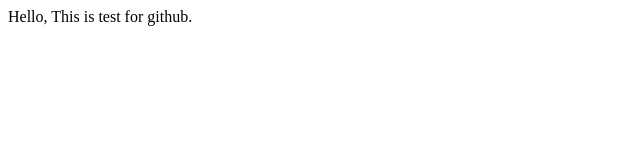
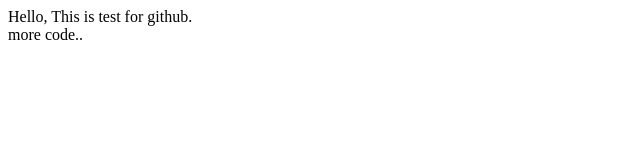
Before and after one commit to Nandni/youtube.demo, a plain HTML site: page index.html in a window 1280 px wide. Shown: the full height of the page, 0-640 px from the left. Drawn offline with Linux system fonts and the light colour scheme.

Commit message:
more changes in same file

```diff
--- a/index.html
+++ b/index.html
@@ -6,6 +6,7 @@
 </head>
 
 <body>
-Hello, This is test for github.
+Hello, This is test for github.<br/>
+more code..
 </body>
 </html>
```
